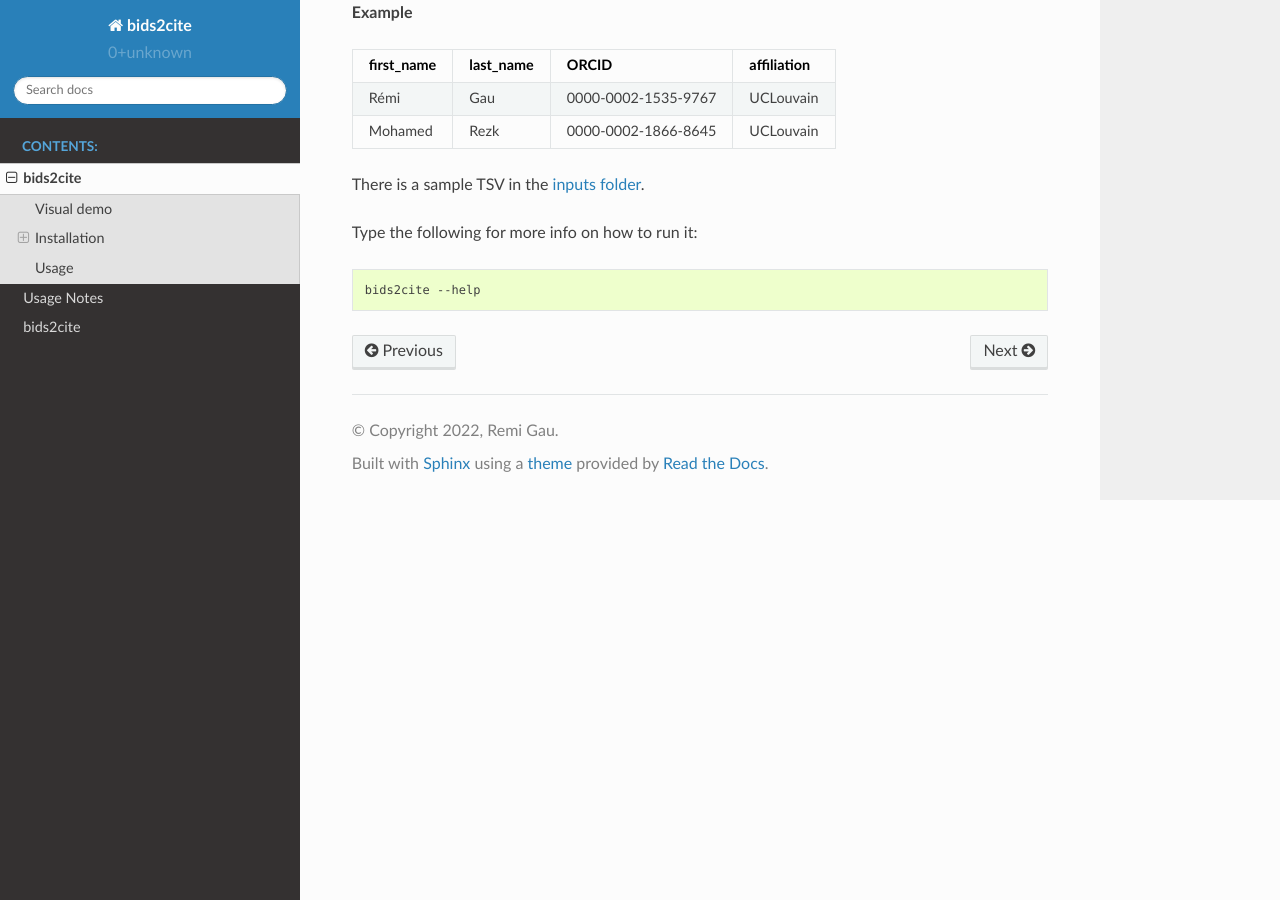
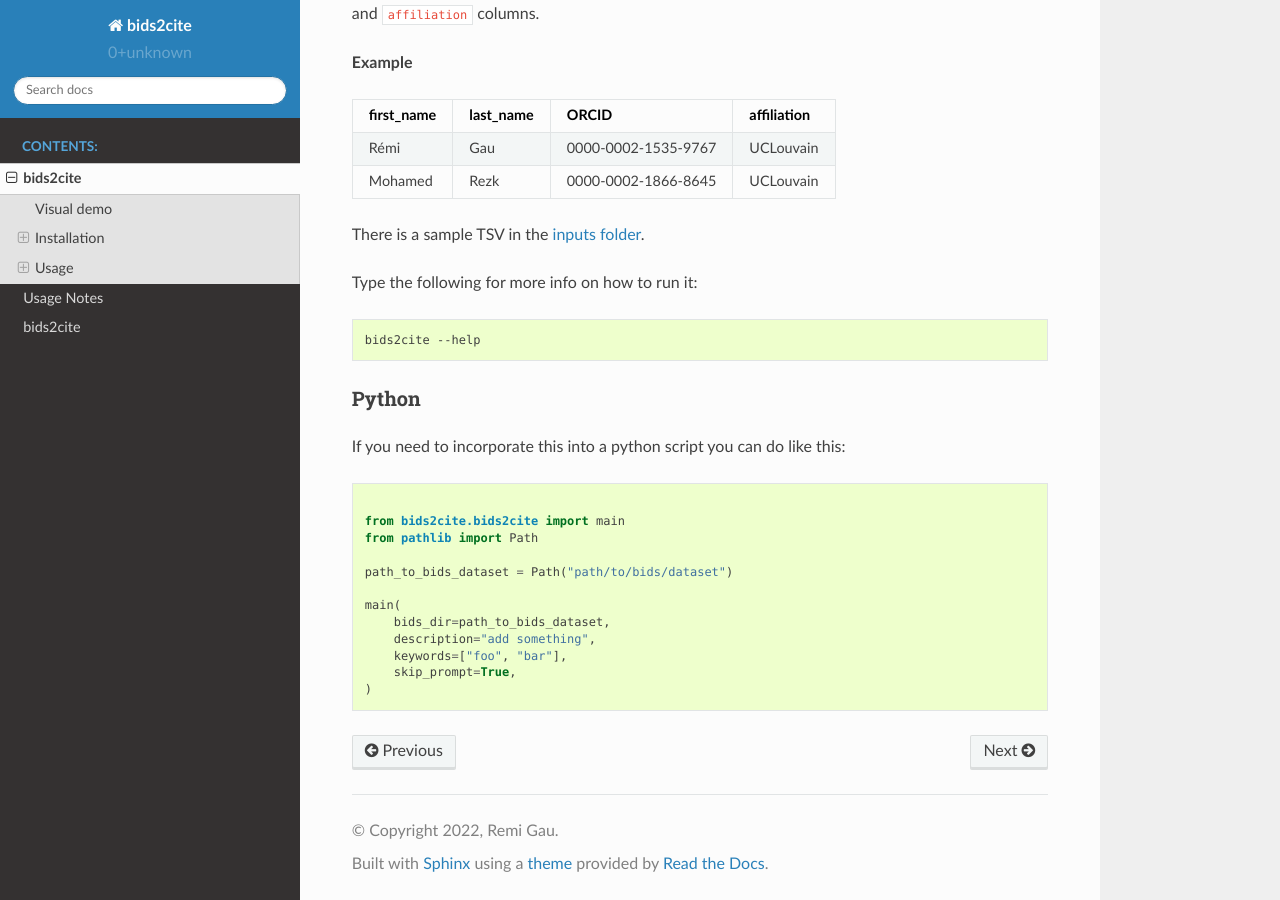
Before and after one commit to Remi-Gau/bids2cite, a Sphinx documentation site: the page built from docs/source/general.md, in a window 1280 px wide and 900 px high, scrolled down 1765 px. Built offline with Sphinx 7.4.7 and the Read the Docs theme 2.0.0, drawn with Linux system fonts in a browser that asks for light colours.

Commit message:
add info on how to use in python

````diff
--- a/docs/source/general.md
+++ b/docs/source/general.md
@@ -75,10 +77,30 @@ also include `ORCID` and `affiliation` columns.
 | Rémi       | Gau       | 0000-0002-1535-9767 | UCLouvain   |
 | Mohamed    | Rezk      | 0000-0002-1866-8645 | UCLouvain   |
 
-There is a sample TSV in the [inputs folder](https://github.com/Remi-Gau/bids2cite/tree/main/inputs).
+There is a sample TSV in the
+[inputs folder](https://github.com/Remi-Gau/bids2cite/tree/main/inputs).
 
 Type the following for more info on how to run it:
 
 ```bash
 bids2cite --help
 ```
+
+### Python
+
+If you need to incorporate this into a python script you can do like this:
+
+```python
+
+from bids2cite.bids2cite import main
+from pathlib import Path
+
+path_to_bids_dataset = Path("path/to/bids/dataset")
+
+main(
+    bids_dir=path_to_bids_dataset,
+    description="add something",
+    keywords=["foo", "bar"],
+    skip_prompt=True,
+)
+```
````
Also changed, not shown: other parts of docs/source/general.md (+2 -0 lines), README.md (+23 -1 lines).
